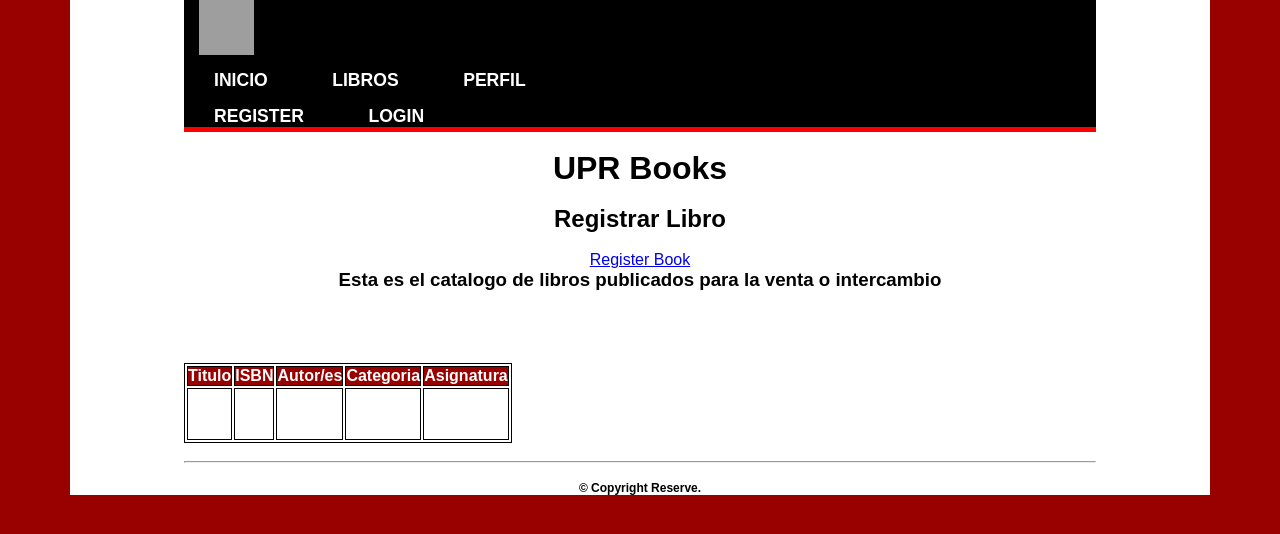
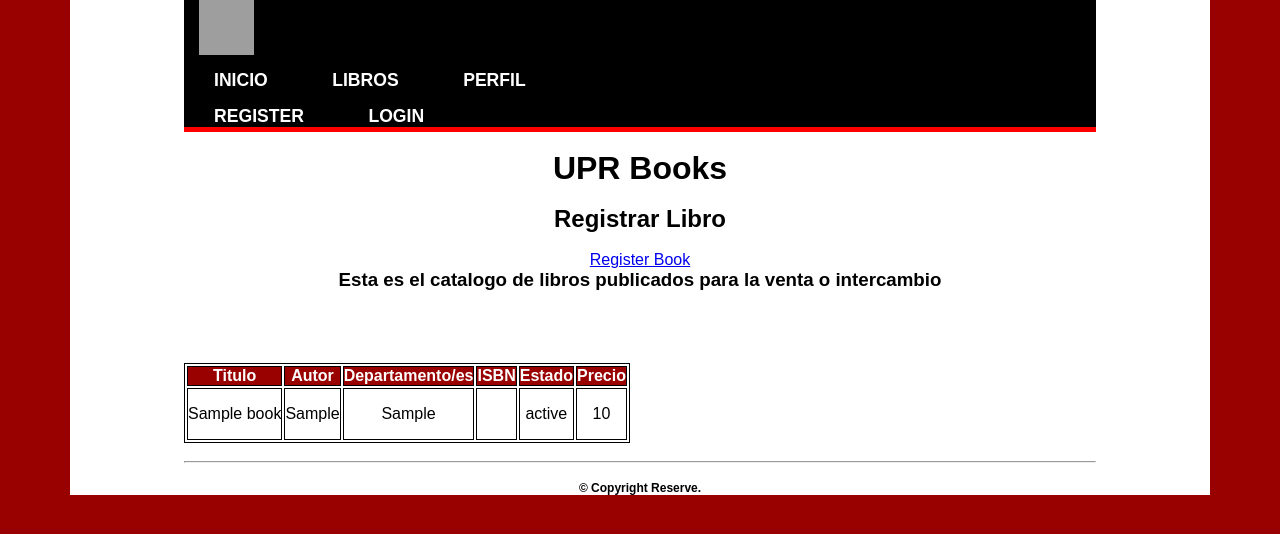
Before and after one commit to SergioIllBoss/SICI4997Phase2, a PHP site: page /booking.php in a window 1280 px wide. Shown: the top 534 px of the page. Run offline with PHP 8.4, Linux system fonts and the light colour scheme; tables that the repository leaves empty or names only in its code hold one stand-in row (values such as "Sample post"); data that the repository does not hold is empty; grey boxes are pictures that could not be loaded.

Commit message:
Cambios Finales
Co-Authored-By: fantasticmrmike <fantasticmrmike@users.noreply.github.com>

```diff
--- a/booking.php
+++ b/booking.php
@@ -105,24 +105,26 @@ if ($conn->connect_error) {
     die("Connection failed: " . $conn->connect_error);
 }
 
-$sql = "SELECT * FROM `Libros`";
+$sql = "SELECT * FROM `book`";
 $result = $conn->query($sql);
 
 if ($result->num_rows > 0) {
     echo '<table style="color: black";<tr>
 	<th style="color: white; background-color: #990000;">Titulo</th>
+	<th style="color: white; background-color: #990000;">Autor</th>
+	<th style="color: white; background-color: #990000;">Departamento/es</th>
 	<th style="color: white; background-color: #990000;">ISBN</th>
-	<th style="color: white; background-color: #990000;">Autor/es</th>
-	<th style="color: white; background-color: #990000;">Categoria</th>
-	<th style="color: white; background-color: #990000";>Asignatura</th></tr>';
+	<th style="color: white; background-color: #990000";>Estado</th>
+	<th style="color: white; background-color: #990000";>Precio</th></tr>';
     // output data of each row
     while($row = $result->fetch_assoc()) {
         echo '<tr>
-		<td style="background-color: white;">' . $row["Titulo"]. '</td>
+		<td style="background-color: white;">' . $row["titulo"]. '</td>
+		<td style="background-color: white;">' . $row["autor"]. '</td>
+		<td style="background-color: white;">' . $row["dept"]. '</td>
 		<td style="background-color: white;">' . $row["ISBN"]. '</td>
-		<td style="background-color: white;">' . $row["Autor/es"]. '</td>
-		<td style="background-color: white;">' . $row["Categoria"]. '</td>
-		<td style="background-color: white;">' . $row["Asignatura"]. '</td></tr>';
+		<td style="background-color: white;">' . $row["estado"]. '</td>
+		<td style="background-color: white;">' . $row["precio"]. '</td></tr>';
     }
     echo "</table>";
 } else {
```
